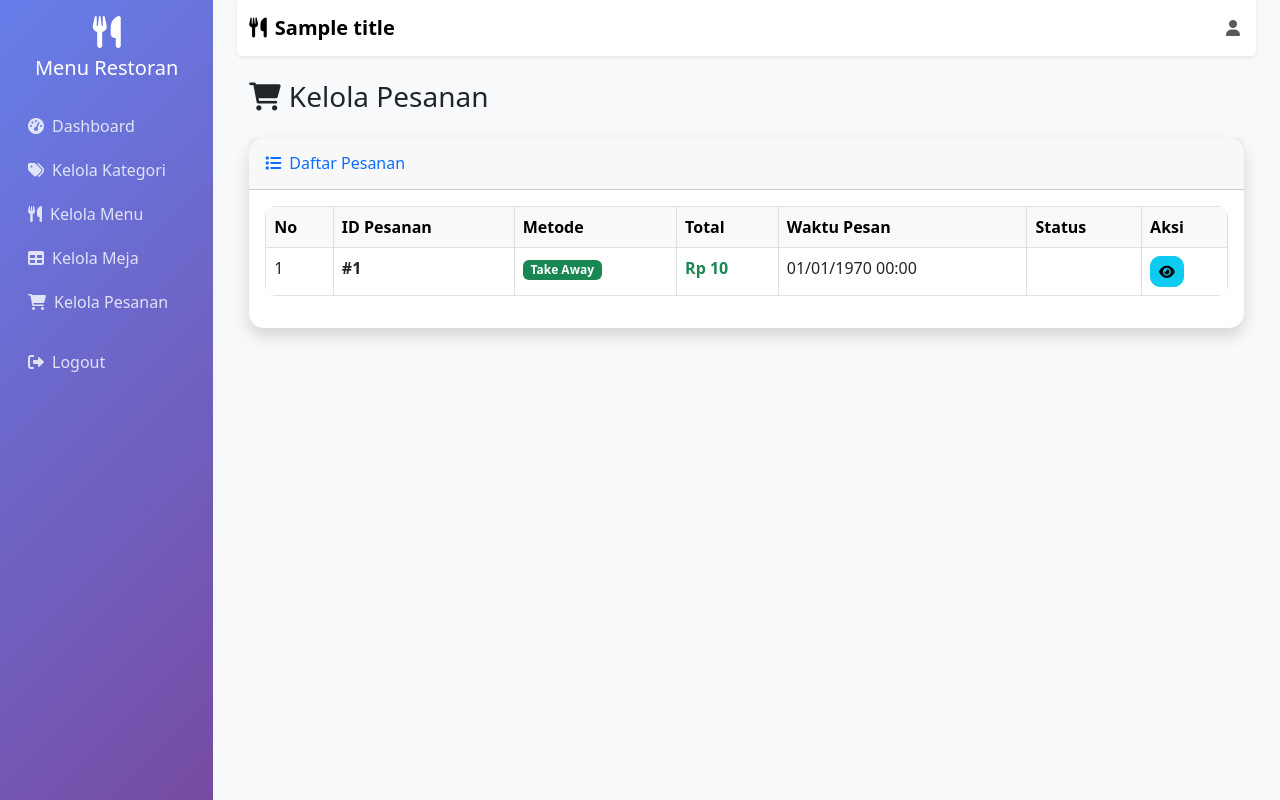
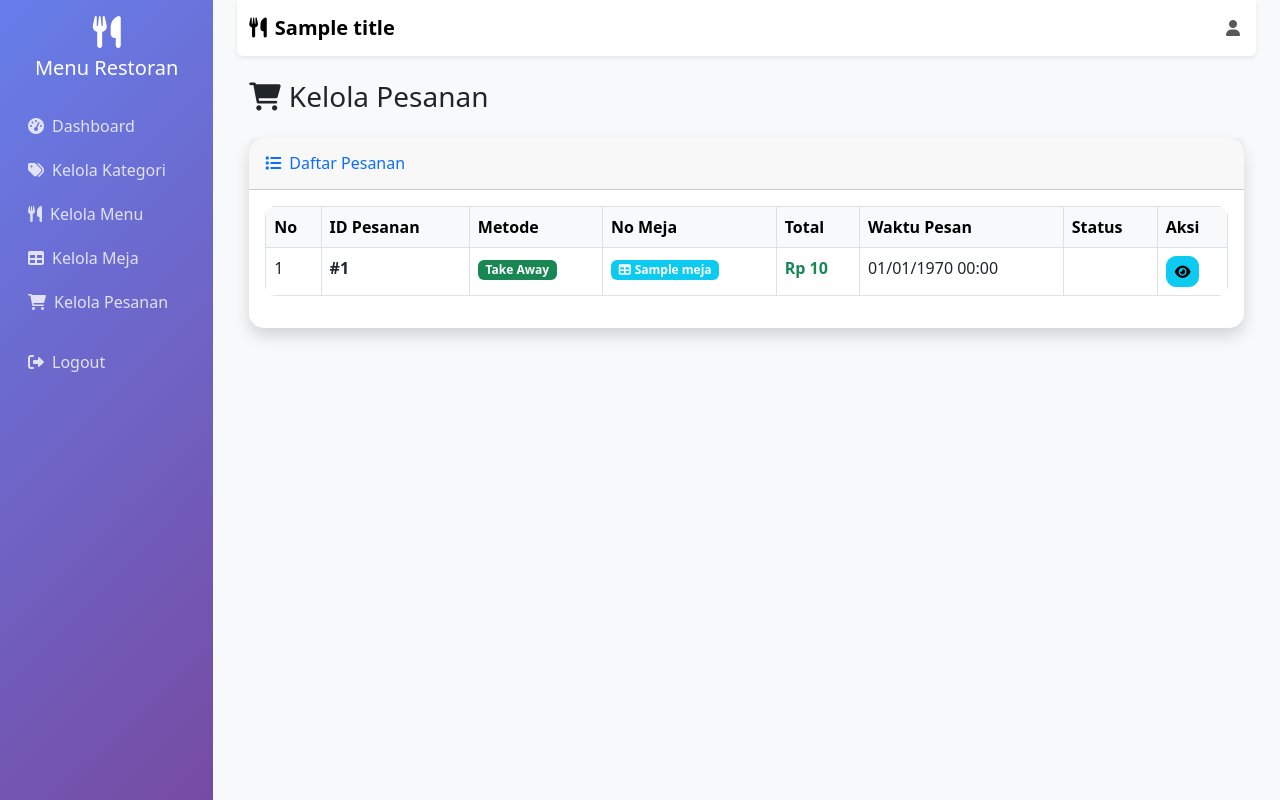
Before and after one commit to Alzamna/Buku-Menu, a CodeIgniter 4 app: the page made by app/Views/admin/pesanan/index.php in a window 1280 px wide. Run offline with PHP 8.4 and a stand-in for CodeIgniter, Linux system fonts and the light colour scheme; the template is opened without the code that fills it: most values are stand-ins (such as "Sample title", 1, 10 or a date in 2020); data that the repository does not hold is empty; some libraries are stand-ins or nearby versions.

Commit message:
feat: add "No Meja" column to pesanan table and update empty data handling

```diff
--- a/app/Views/admin/pesanan/index.php
+++ b/app/Views/admin/pesanan/index.php
@@ -24,6 +24,7 @@
                             <th>No</th>
                             <th>ID Pesanan</th>
                             <th>Metode</th>
+                            <th>No Meja</th>
                             <th>Total</th>
                             <th>Waktu Pesan</th>
                             <th>Status</th>
@@ -33,7 +34,7 @@
                     <tbody>
                         <?php if (empty($pesanan_list)): ?>
                             <tr>
-                                <td colspan="7" class="text-center">Tidak ada data pesanan</td>
+                                <td colspan="8" class="text-center">Tidak ada data pesanan</td>
                             </tr>
                         <?php else: ?>
                             <?php foreach ($pesanan_list as $index => $pesanan): ?>
@@ -47,6 +48,15 @@
                                             <span class="badge bg-primary">Dine In</span>
                                         <?php else: ?>
                                             <span class="badge bg-success">Take Away</span>
+                                        <?php endif; ?>
+                                    </td>
+                                    <td>
+                                        <?php if (isset($pesanan['meja']) && $pesanan['meja']): ?>
+                                            <span class="badge bg-info">
+                                                <i class="fas fa-table me-1"></i><?= $pesanan['meja'] ?>
+                                            </span>
+                                        <?php else: ?>
+                                            <span class="text-muted">-</span>
                                         <?php endif; ?>
                                     </td>
                                     <td>
```
Also changed, not shown: 2 other files.
